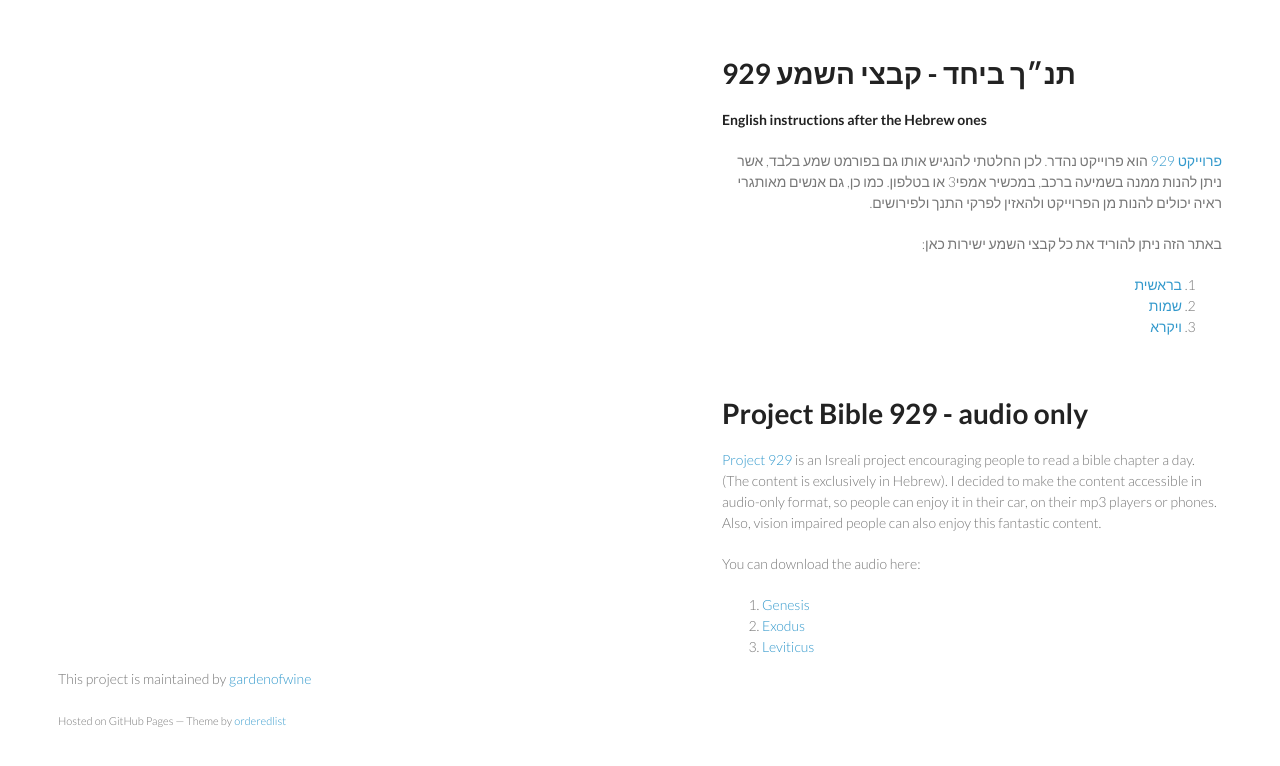
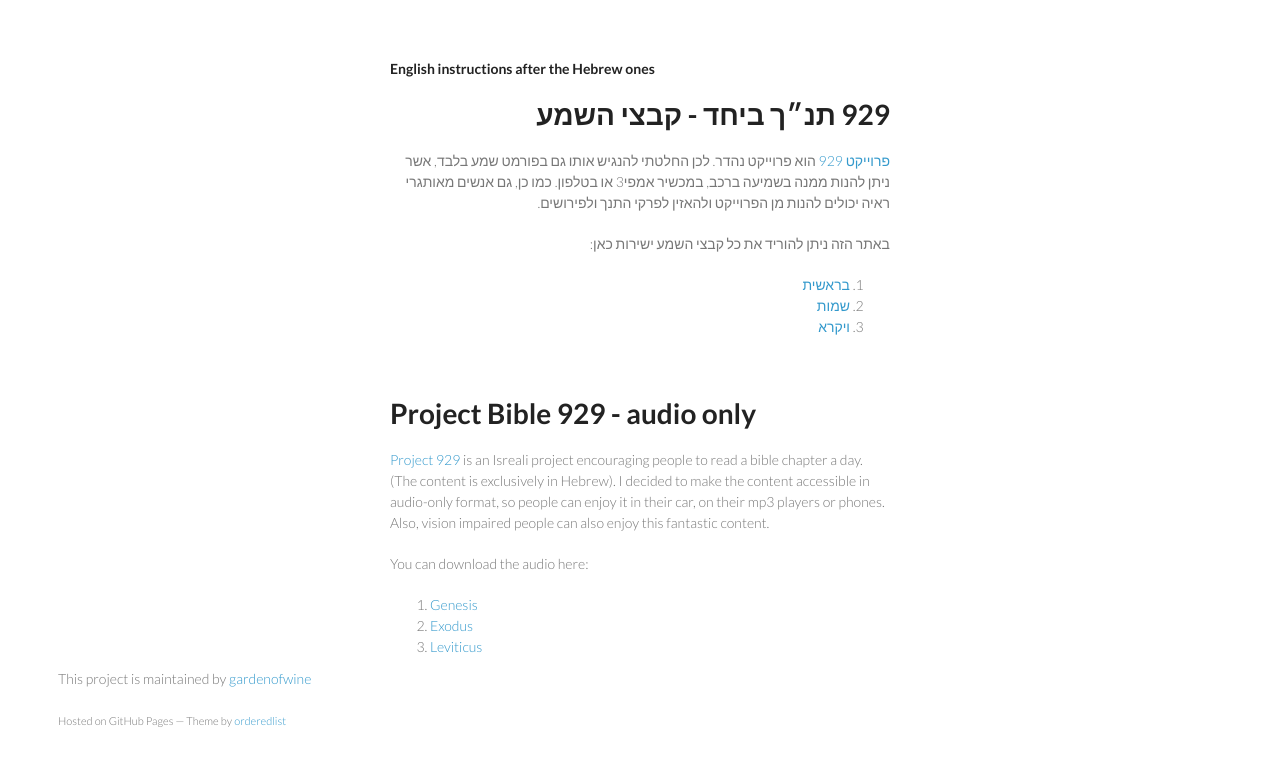
Before and after one commit to gardenofwine/929Bible_audio, a plain HTML site: page index.html in a window 1280 px wide. Drawn offline with Linux system fonts and the light colour scheme.

Commit message:
Center text seciont

```diff
--- a/index.html
+++ b/index.html
@@ -9,18 +9,27 @@
     <link rel="stylesheet" href="stylesheets/styles.css">
     <link rel="stylesheet" href="stylesheets/github-light.css">
     <meta name="viewport" content="width=device-width, initial-scale=1, user-scalable=no">
+    <style>
+    section {
+      margin: auto;
+      float: inherit;
+      width:500px;
+      padding-bottom:50px;
+    }
+    </style>
     <!--[if lt IE 9]>
     <script src="//html5shiv.googlecode.com/svn/trunk/html5.js"></script>
     <![endif]-->
   </head>
   <body>
       <section>
+<p><a href="#project-bibile-929---audio-download"><strong>English instructions after the Hebrew ones</strong></a></p>
+      <div dir="rtl">
         <h1>
 <a id="929-תנך-ביחד---קבצי-השמע" class="anchor" href="#929-%D7%AA%D7%A0%D7%9A-%D7%91%D7%99%D7%97%D7%93---%D7%A7%D7%91%D7%A6%D7%99-%D7%94%D7%A9%D7%9E%D7%A2" aria-hidden="true"><span class="octicon octicon-link"></span></a>929 תנ״ך ביחד - קבצי השמע</h1>
 
-<p><a href="#project-bibile-929---audio-download"><strong>English instructions after the Hebrew ones</strong></a></p>
 
-<p></p><div dir="rtl">
+<p></p>
 
 <p><a href="http://www.929.org.il">פרוייקט 929</a>
 הוא פרוייקט נהדר. לכן החלטתי להנגיש אותו גם בפורמט שמע בלבד, אשר ניתן להנות ממנה בשמיעה ברכב, במכשיר אמפי3 או בטלפון.
```
